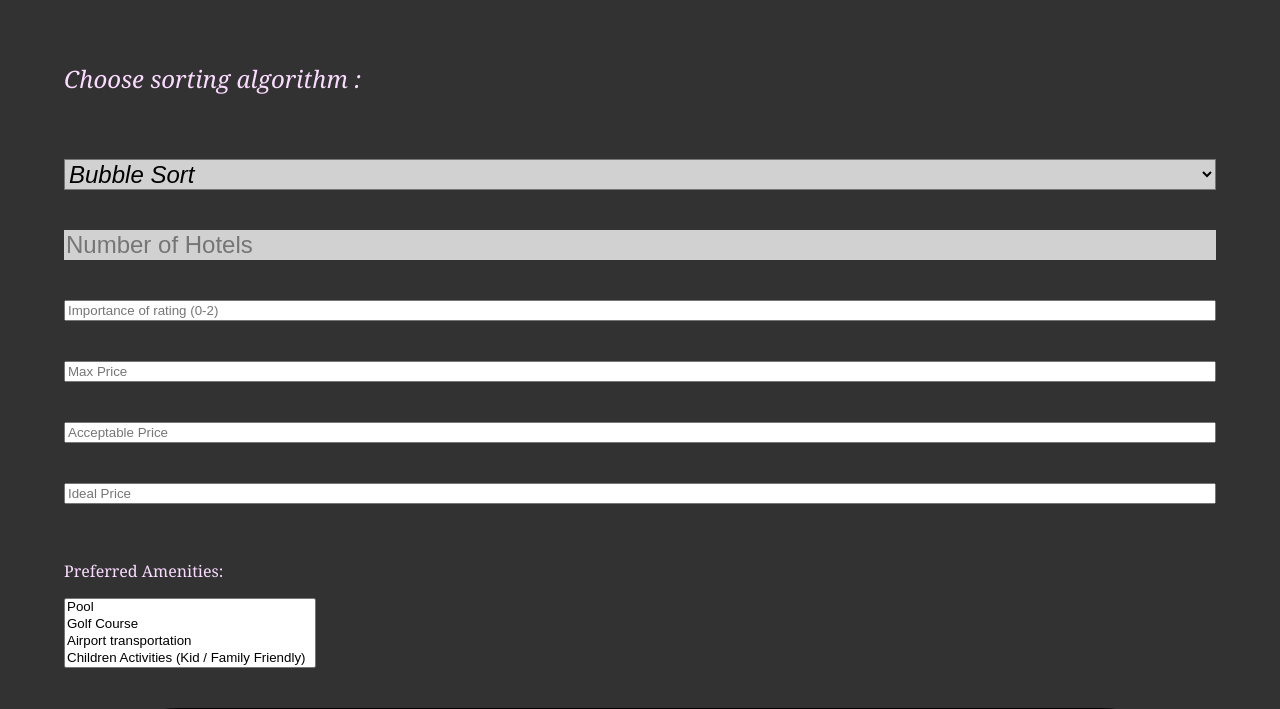
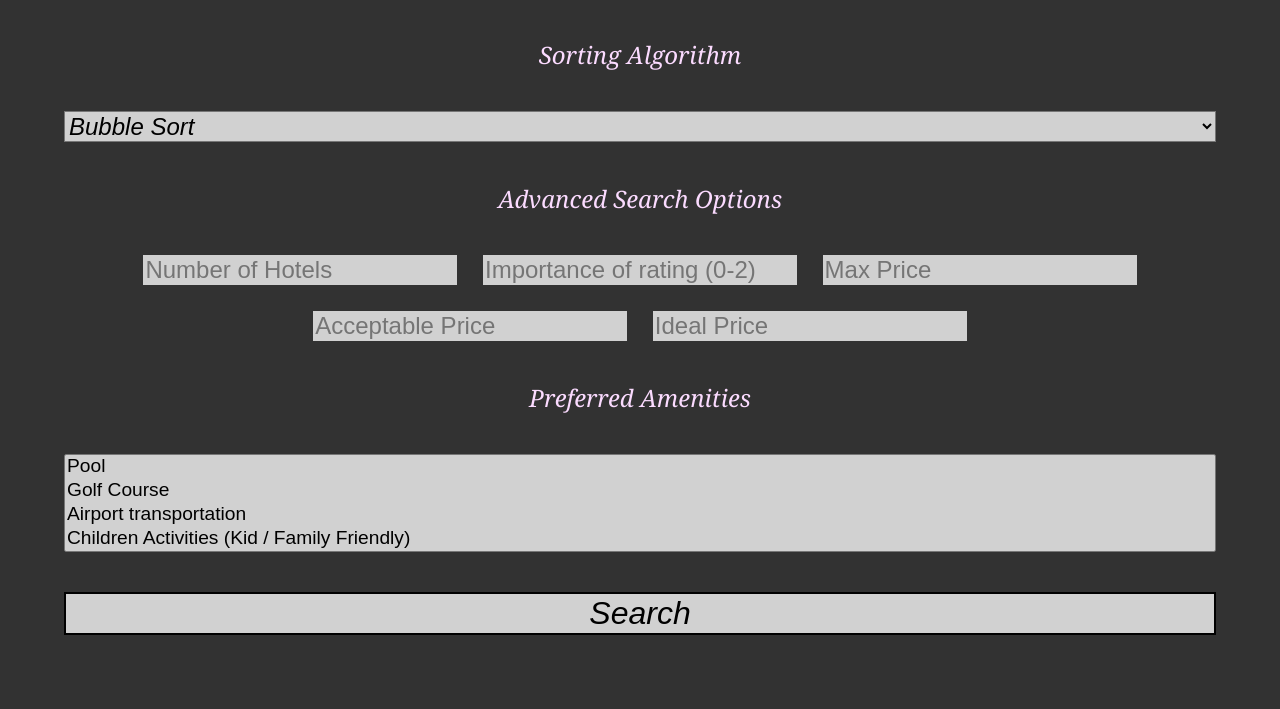
Before and after one commit to VoidScientist/ExpressHot, a website: page local-server/index.html in a window 1280 px wide. Shown: the part 82-791 px from the top of the page. Drawn offline with Linux system fonts and the light colour scheme.

Commit message:
i hope nothing breaks overnight

```diff
--- a/local-server/index.html
+++ b/local-server/index.html
@@ -19,7 +19,7 @@
 
 
 
-    <p class="chosing"> Choose sorting algorithm : </p>
+    <label for="algorithm" class="labels"> Sorting Algorithm </label>
 
     <select id="algorithm">
         <option value="bubblesort">Bubble Sort</option>
@@ -27,16 +27,18 @@
         <option value="selectionsort">Selection Sort</option>
     </select>
 
-    <input type="number" id="entries" placeholder="Number of Hotels">
+    <label for="adv-search" class="labels">Advanced Search Options</label>
+    <div id="adv-search">
+        <input type="number" id="entries" placeholder="Number of Hotels" class="number-entries">
 
-    <input type="number" id="rating" placeholder="Importance of rating (0-2)">
-    <input type="number" id="max" placeholder="Max Price">
-    <input type="number" id="acc" placeholder="Acceptable Price">
-    <input type="number" id="ideal" placeholder="Ideal Price">
+        <input type="number" id="rating" placeholder="Importance of rating (0-2)" class="number-entries">
+        <input type="number" id="max" placeholder="Max Price" class="number-entries">
+        <input type="number" id="acc" placeholder="Acceptable Price" class="number-entries">
+        <input type="number" id="ideal" placeholder="Ideal Price" class="number-entries">
+    </div>
 
-    <div class='amenity-div'>
-        <p> Preferred Amenities: </p>
-        <select id="amenities-list" multiple>
+    <label for="amenities-list" class="labels"> Preferred Amenities </label>
+    <select id="amenities-list" class="mult-choice" multiple>
         <option value="Pool">Pool</option>
         <option value="Golf Course">Golf Course</option>
         <option value="Airport transportation">Airport transportation</option>
@@ -89,7 +91,6 @@
         <option value="Free Internet">Free Internet</option>
         <option value="Multilingual Staff">Multilingual Staff</option>
     </select>
-    </div>
 
     <button onclick="getSortedHotels()" class="search">Search</button>
 
--- a/local-server/script.js
+++ b/local-server/script.js
@@ -61,14 +61,14 @@ async function getSortedHotels() {
 
         const amenities = createElement("p", "data", "Amenities:");
 
-        let list = document.createElement("ul");
+        let list = document.createElement("div");
         list.setAttribute("class", "amenity-list");
 
         const amenityList = JSON.parse(hotel.amenities.replaceAll("'", '"'));
 
         for (let amenity of amenityList){
 
-            const listEl = createElement("li", "amenity", amenity);
+            const listEl = createElement("p", "amenity", amenity);
             list.appendChild(listEl);
 
         }
--- a/local-server/style.css
+++ b/local-server/style.css
@@ -71,9 +71,10 @@ a{
 
 }
 
-.chosing{
+.labels{
 
     font-size: 1.5rem;
+    text-align: center;
     font-style: italic;
 
 }
@@ -86,7 +87,16 @@ a{
 
 }
 
-#entries{
+#adv-search {
+
+    display: flex;
+    flex-wrap: wrap;
+    gap: 2vw;
+    justify-content: center;
+
+}
+
+.number-entries {
     font-size: 1.5rem;
     border: none;
     background-color: var(--bg-box);
@@ -101,13 +111,18 @@ a{
 
 }
 
+.mult-choice {
+
+    background-color: var(--bg-box);
+    font-size: 1.2rem;
+
+}
+
 button{
 
     font-size: 2rem;
     font-style: italic;
-    aspect-ratio: 1/1;
     border: 2px solid ;
-    border-radius: 10%;
     background: var(--bg-box);
 
 
@@ -166,6 +181,13 @@ ul{
     margin-left: 0;
 }
 
+.amenity {
+
+    margin: 0.2vh;
+    color: purple;
+
+}
+
 @media (width < 720px){
     #docu{
         font-size: 1rem;
```
Also changed, not shown: docs/algorithm.py.md (+2 -2 lines), 1 other file. Lines whose indentation alone changed are shown as unchanged.
